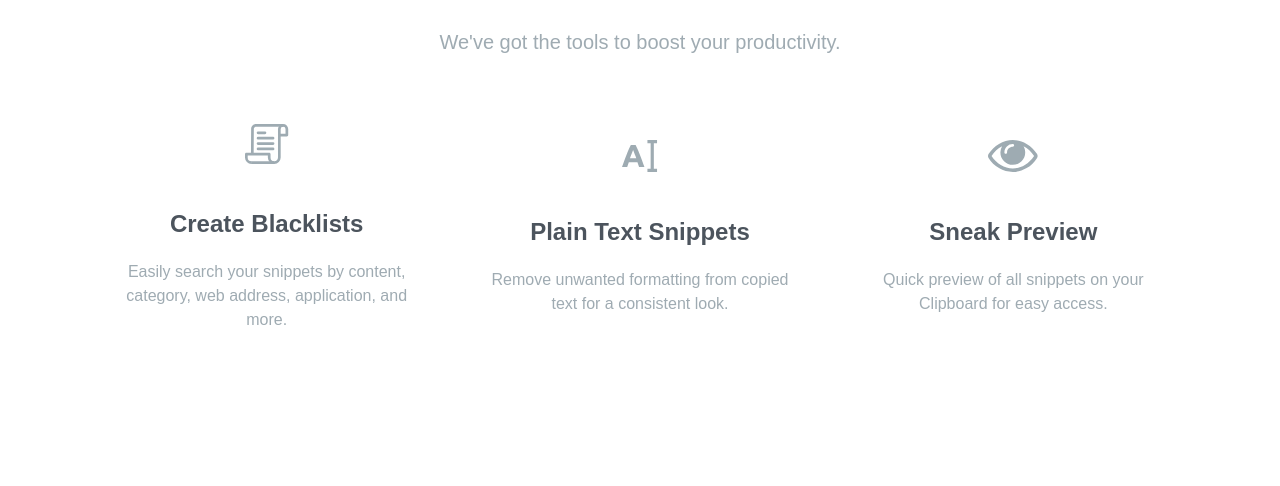
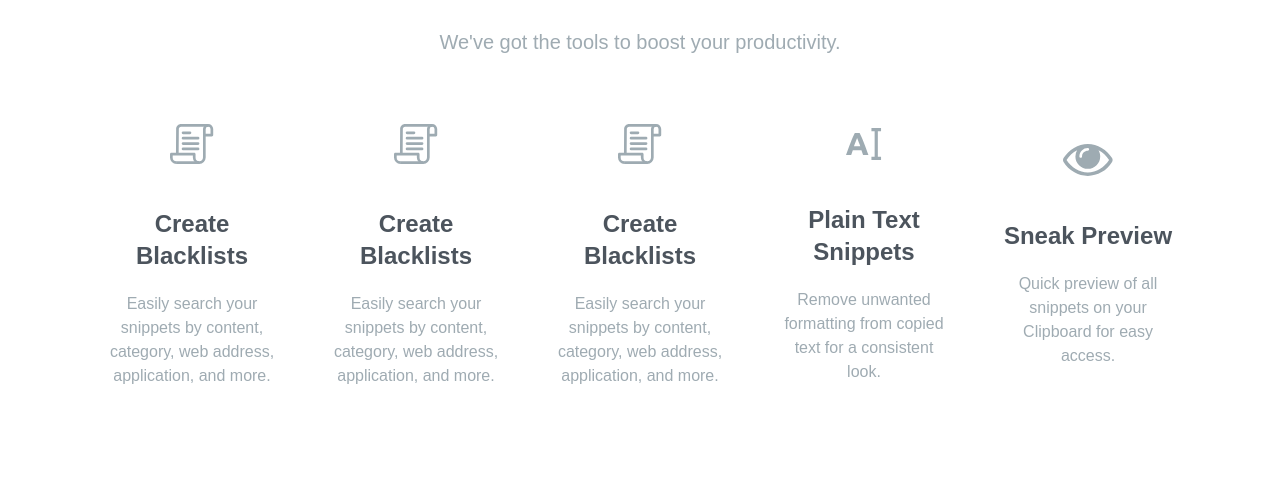
Before and after one commit to amani387/clipboard-website, a website: page index.html in a window 1280 px wide. Shown: the part 2740-3226 px from the top of the page. Drawn offline with Linux system fonts and the light colour scheme; a web font is replaced by a local one.

Commit message:
second commit on the list of items

```diff
--- a/index.html
+++ b/index.html
@@ -135,7 +135,24 @@
               application, and more.
             </p>
           </div>
-
+ <!-- Item 1 -->
+ <div class="flex flex-col items-center space-y-5">
+  <img src="images/icon-blacklist.svg" alt="" class="mb-6" />
+  <h5>Create Blacklists</h5>
+  <p class="max-w-md text-grayishBlue">
+    Easily search your snippets by content, category, web address,
+    application, and more.
+  </p>
+</div>
+ <!-- Item 1 -->
+ <div class="flex flex-col items-center space-y-5">
+  <img src="images/icon-blacklist.svg" alt="" class="mb-6" />
+  <h5>Create Blacklists</h5>
+  <p class="max-w-md text-grayishBlue">
+    Easily search your snippets by content, category, web address,
+    application, and more.
+  </p>
+</div>
           <!-- Item 2 -->
           <div class="flex flex-col items-center space-y-5">
             <img src="images/icon-text.svg" alt="" class="mb-6" />
```
